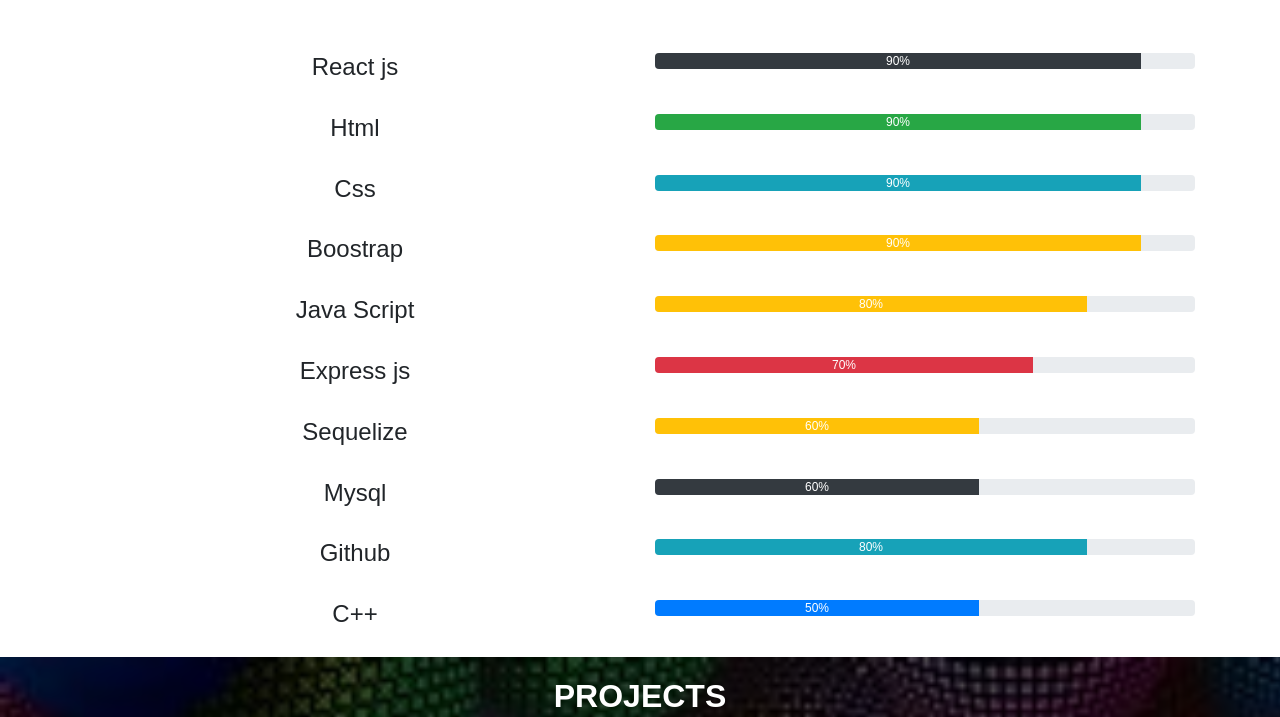
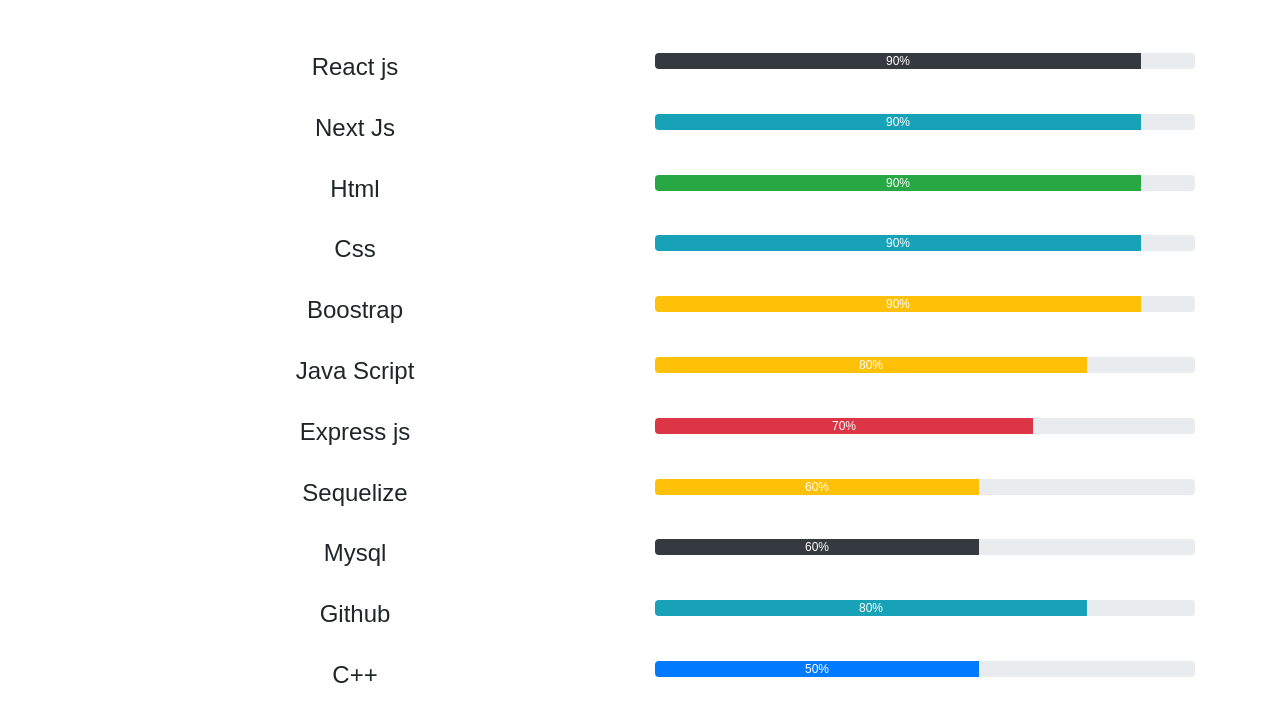
Before and after one commit to lachiramnaik/Profile, a plain HTML site: page index.html in a window 1280 px wide. Shown: the part 1626-2343 px from the top of the page. Drawn offline with nearby package versions, Linux system fonts and the light colour scheme; a web font is replaced by a local one.

Commit message:
added next js

```diff
--- a/index.html
+++ b/index.html
@@ -230,6 +230,16 @@
                 <div class="col-lg-6 text-center">
                     <div class="progress">
                         <div class="progress-bar bg-dark" style="width:90%">90%</div>
+                    </div>
+                </div>
+            </div><br>
+            <div class="row">
+                <div class="col-lg-6 text-center course">
+                    <h4>Next Js</h4>
+                </div>
+                <div class="col-lg-6 text-center">
+                    <div class="progress">
+                        <div class="progress-bar bg-info" style="width:90%">90%</div>
                     </div>
                 </div>
             </div><br>
```
